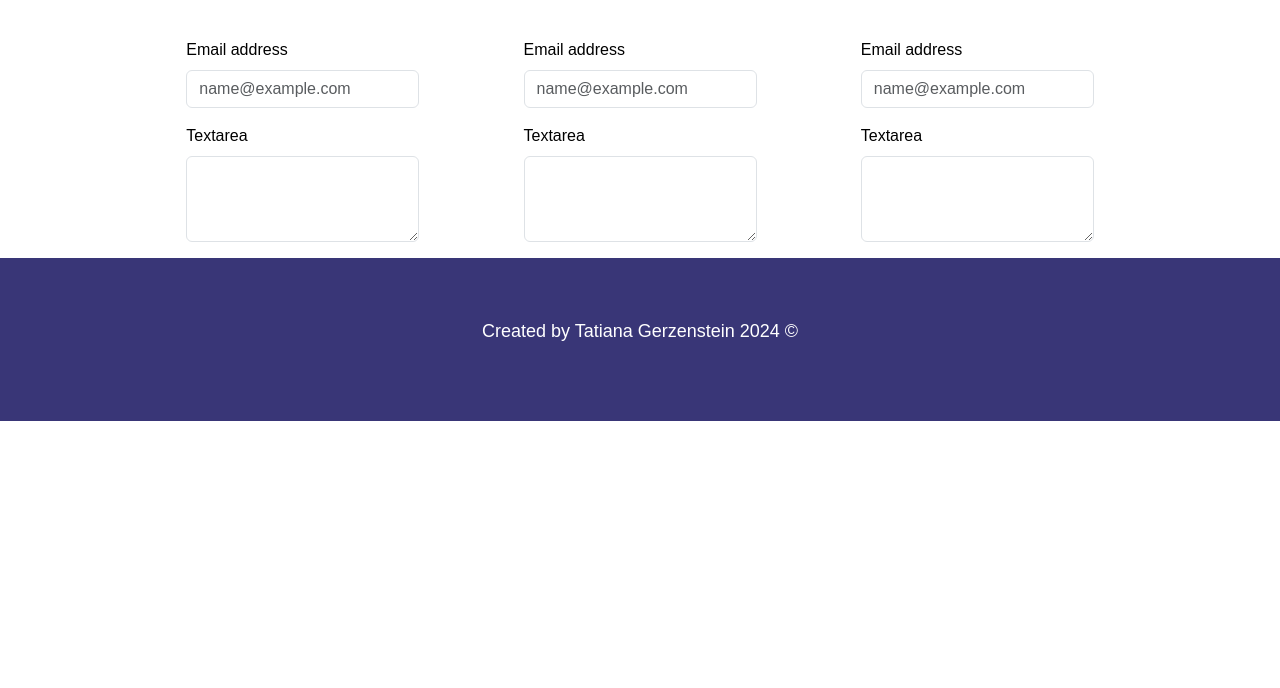
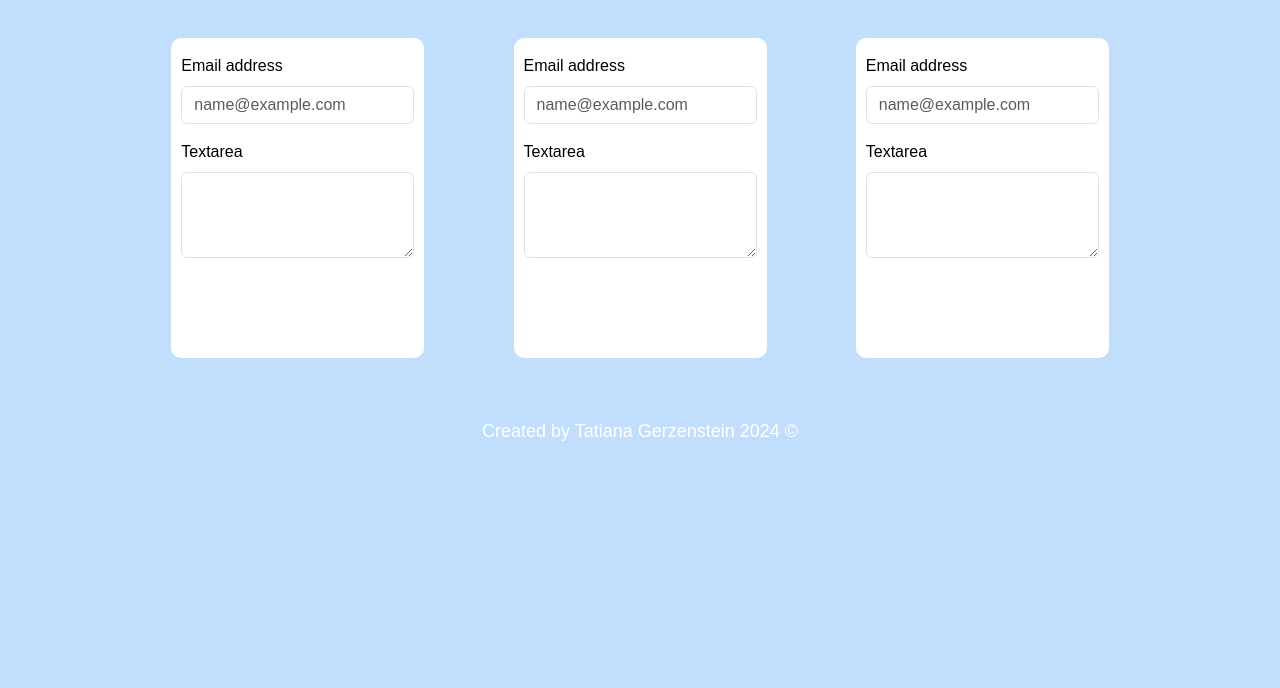
Before and after one commit to TGerzenstein/Devligths_workshop, a website: page index.html in a window 1280 px wide. Shown: the part 112-800 px from the top of the page. Drawn offline with nearby package versions, Linux system fonts and the light colour scheme.

Commit message:
added new styles for cards

```diff
--- a/css/styles.css
+++ b/css/styles.css
@@ -1,5 +1,4 @@
 @import 'bootstrap/dist/css/bootstrap.min.css';
-
 
 
 * {
@@ -13,10 +12,11 @@ body {
     font-family: Arial, Helvetica, sans-serif;
     margin: 0;
     padding: 0;
-    height: 100vh;
+    min-height: 90vh;
     display: flex;
     flex-direction: column;
-}
+    background-color: #c1defc;
+    }
 
 header {
     width: 100%;
@@ -79,6 +79,15 @@ section {
     display: flex;
     align-items: flex-start;
     justify-content: space-evenly;
+    background-color: #c1defc;
+    border-radius: 10px;
+}
+
+.container-form{
+    border-radius: 10px;
+    background-color: #ffffff;
+    min-height: 20rem;
+    padding: 16px 10px;
 }
 
 .form-image {
@@ -93,5 +102,4 @@ footer {
     width: 100%;
     display: flex;
     justify-content: center;
-    background: #393677;
 }
```
